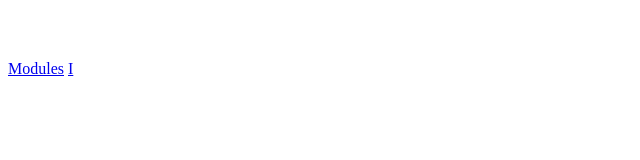
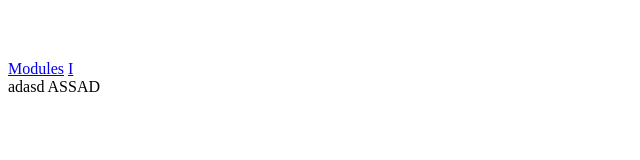
Before and after one commit to MesyachenkoRoman/special-app, a plain HTML site: page index.html in a window 1280 px wide. Shown: the full height of the page, 0-640 px from the left. Drawn offline with Linux system fonts and the light colour scheme.

Commit message:
'catalog'

```diff
--- a/index.html
+++ b/index.html
@@ -15,7 +15,9 @@
       <a href="#">Modules</a> <a href="article.html">I</a>
 
     </div>
-
+    <div>
+      adasd ASSAD
+    </div>
 
   </body>
 </html>
```
